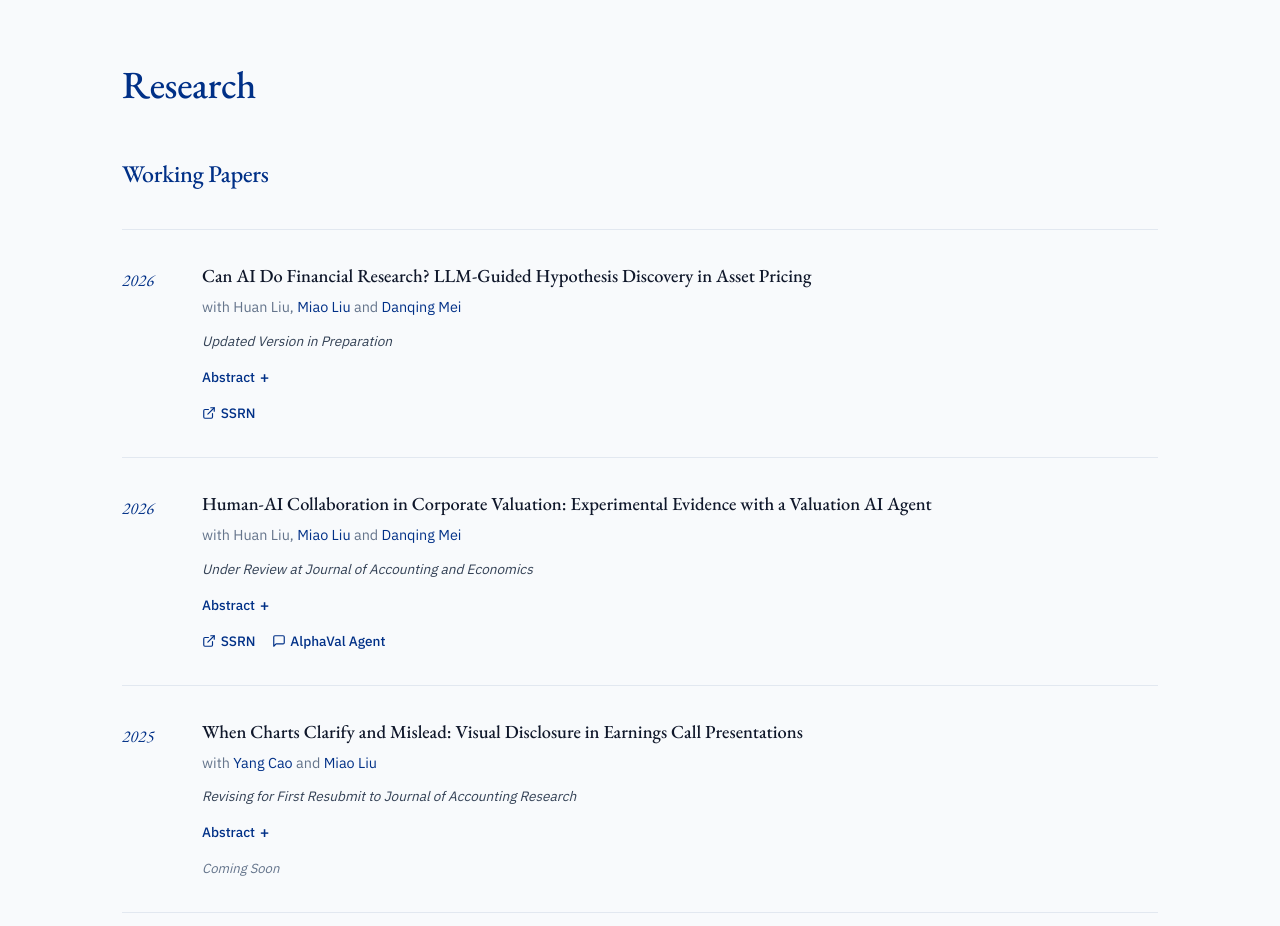
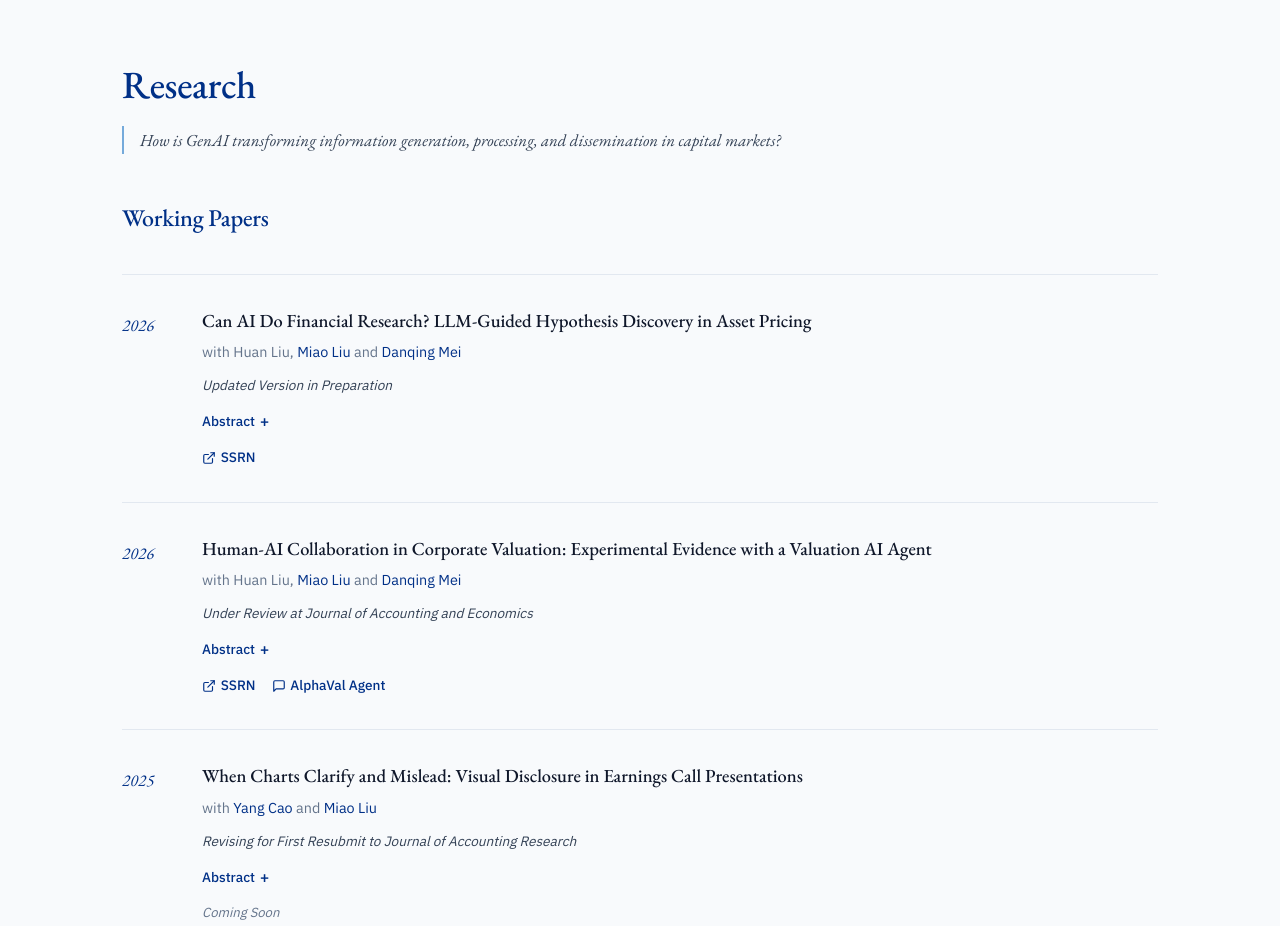
Before and after one commit to Chihche-Liew/chihche-liew.github.io, an Eleventy site: page src/index.njk in a window 1280 px wide. Shown: the part 820-1746 px from the top of the page. Built offline with nearby package versions, Linux system fonts and the light colour scheme; Eleventy itself is replaced by a stand-in of ours; files that its build step writes are made by us from their sources.

Commit message:
update research interests

```diff
--- a/src/_includes/publications.njk
+++ b/src/_includes/publications.njk
@@ -1,6 +1,7 @@
 <section id="research" class="section-alt">
   <div class="container">
     <h2 class="section-title">Research</h2>
+    <p class="research-interest">How is GenAI transforming information generation, processing, and dissemination in capital markets?</p>
 
     <h3 class="section-title section-title-sub">Working Papers</h3>
     <div class="pub-list">
--- a/src/styles/_sections.scss
+++ b/src/styles/_sections.scss
@@ -41,6 +41,18 @@
   margin-top: -1.75rem;
   margin-bottom: 2rem;
   max-width: 600px;
+}
+
+.research-interest {
+  font-family: $font-serif;
+  font-size: 1.05rem;
+  font-style: italic;
+  color: $text-secondary;
+  border-left: 2px solid $columbia-blue;
+  padding-left: 1rem;
+  margin-top: -1.5rem;
+  margin-bottom: 2.5rem;
+  max-width: 680px;
 }
 
 // ---- Publications ----
```
